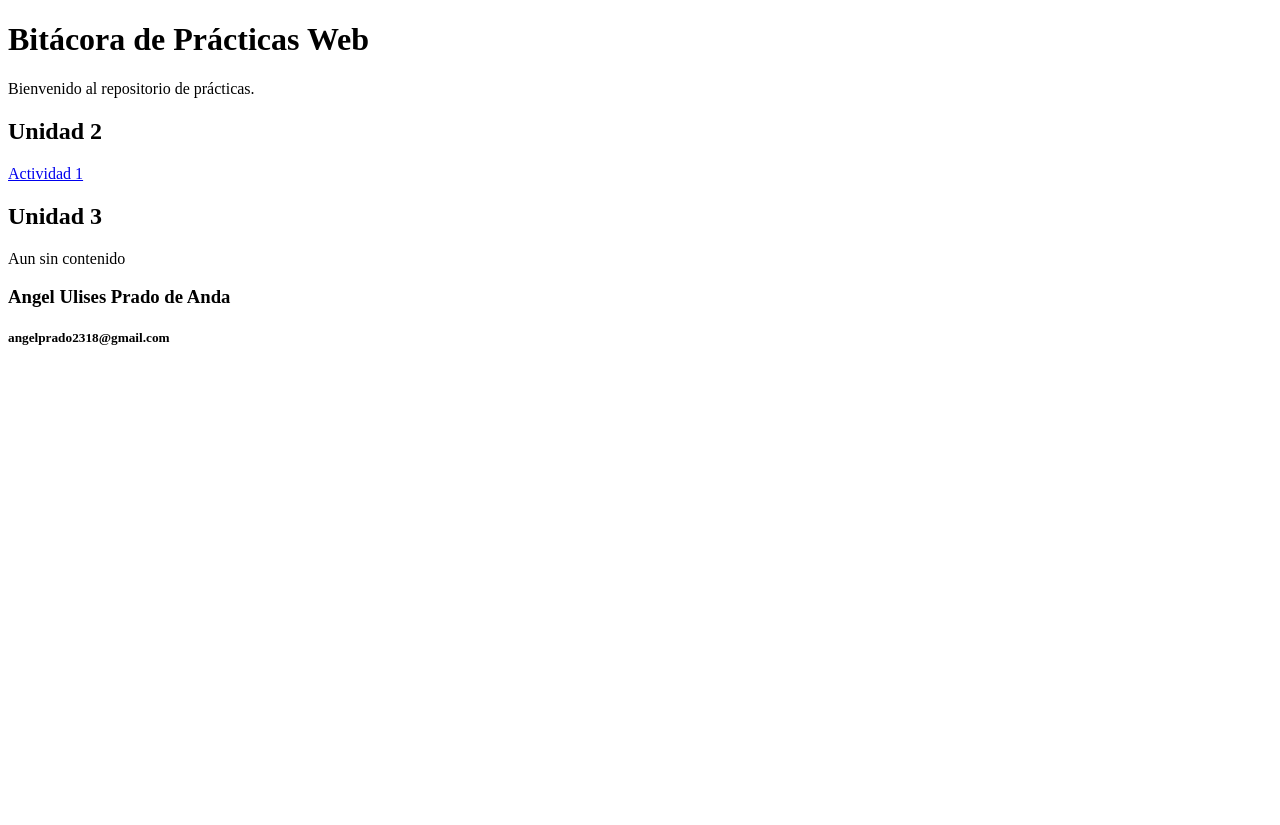
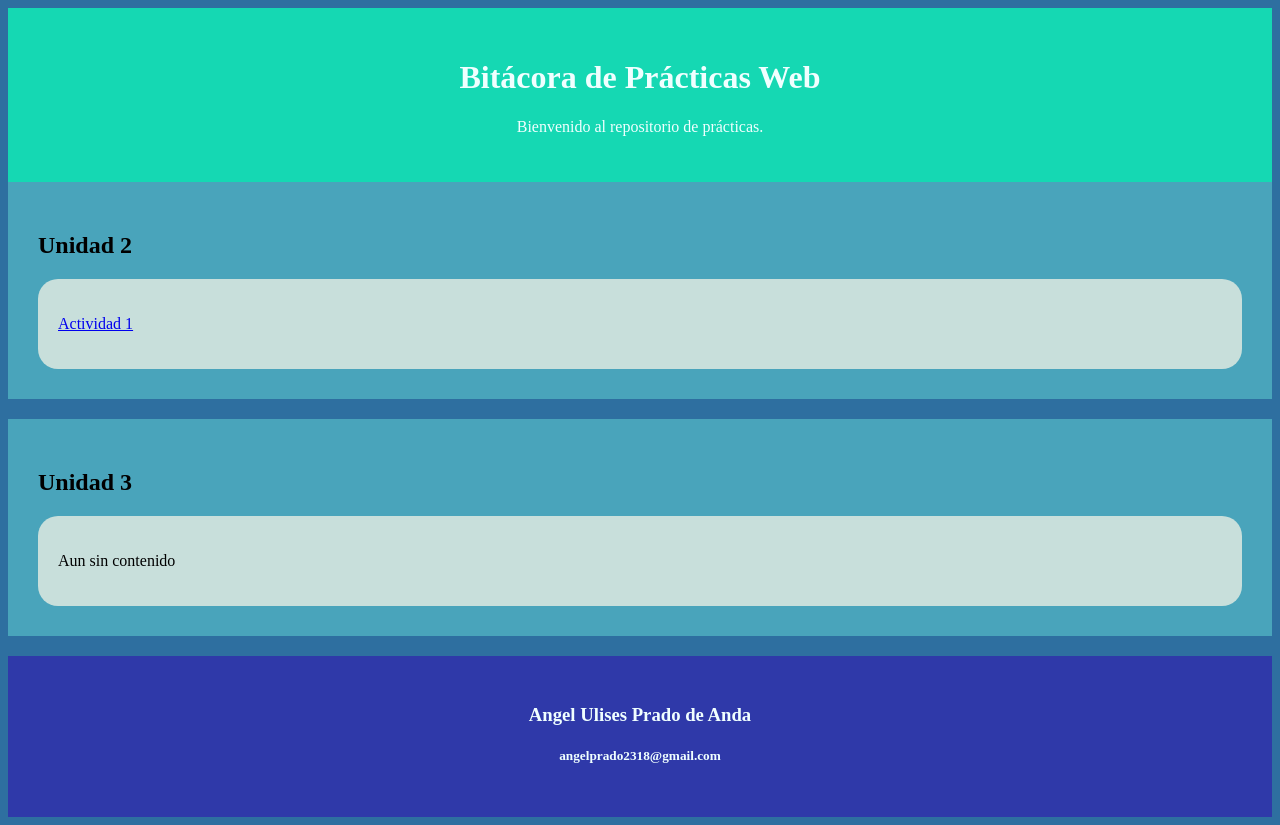
Before and after one commit to AngelPrado-code/Practicas-LDSM401, a plain HTML site: page index.html in a window 1280 px wide. Before the commit the page ends 800 px from the top, so only its background shows below. Drawn offline with Linux system fonts and the light colour scheme.

Commit message:
Agrego estilos a index principal

```diff
--- /dev/null
+++ b/css/estilos.css
@@ -0,0 +1,31 @@
+
+header{
+padding: 30px;
+text-align: center;
+background-color: #15D8B3;
+color: azure;
+}
+section{
+    padding: 30px;
+    margin-bottom: 20px;
+    text-align: left;
+    background-color: #49A4BB ;
+}
+article{
+    background-color: #C8DFDB;
+    padding: 20px;
+    border-radius: 20px;
+
+}
+body{
+    background-color: #2E6FA0;
+}
+footer{
+    padding: 30px;
+    text-align: center;
+    background-color: #2F39A9;
+    color: azure;
+}
+.unidadDos :hover{
+    background-color: #1DCED8;
+}
--- a/index.html
+++ b/index.html
@@ -3,6 +3,7 @@
 <head>
     <meta charset="UTF-8">
     <title>Prácticas de Desarrollo Web</title>
+     <link rel="stylesheet" href="css/estilos.css" />
 </head>
 <body>
 
@@ -13,7 +14,7 @@
 
     <section>
         <h1>Unidad 2</h1>
-        <article>
+        <article class="unidadDos">
             <p><a href="Actividad 1/index.html">Actividad 1</a></p>
         </article>
     </section>
```
